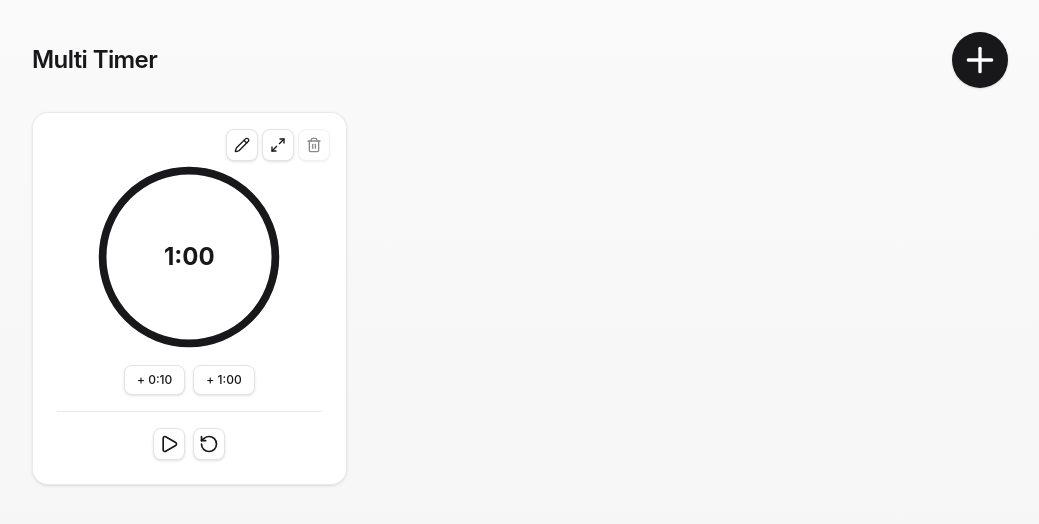
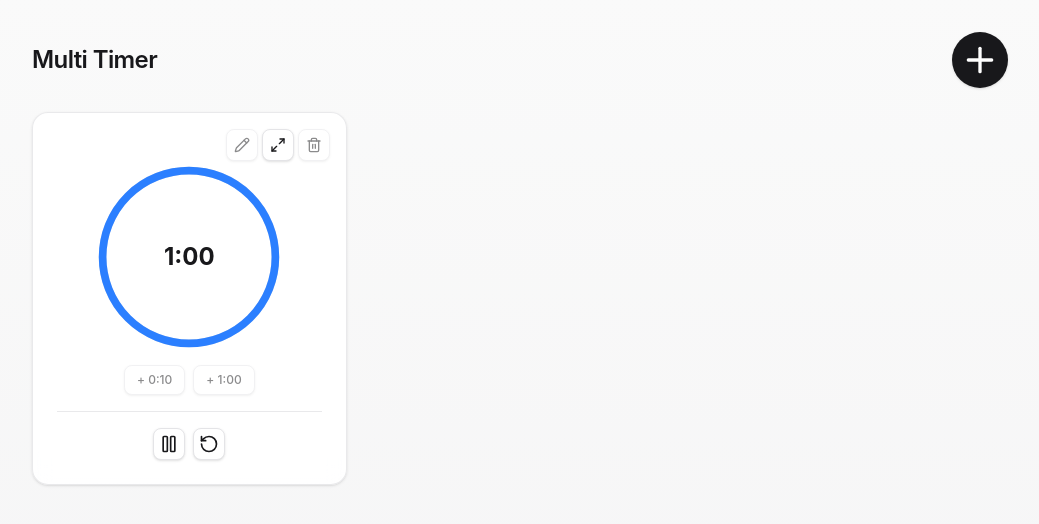
Before and after one commit to gnkm/multi-timer, a React (Vite) app: page / in a window 1280 px wide. Both pictures are taken after a click on the button 289 px from the left and 444 px from the top of the page. Shown: the top 524 px of the page, without its empty margins (120-1159 px from the left). Built offline with nearby package versions, Linux system fonts and the light colour scheme.

Commit message:
feat: タイマー開始・停止・リセット機能追加

```diff
--- a/src/components/timer/timer-primary-controls.tsx
+++ b/src/components/timer/timer-primary-controls.tsx
@@ -1,4 +1,5 @@
 import { Pause, Play, RotateCcw } from "lucide-react";
+import { useTimerStore } from "@/stores/timer-store";
 import type { Timer } from "@/types/timer";
 import { TimerIconButton } from "./timer-icon-button";
 
@@ -10,6 +11,9 @@ export function TimerPrimaryControls({ timer }: TimerPrimaryControlsProps) {
   const isRunning = timer.status === "running";
   const isStopped = timer.status === "stopped";
   const canStart = isStopped && timer.remainingSeconds > 0;
+  const resetTimer = useTimerStore((state) => state.resetTimer);
+  const startTimer = useTimerStore((state) => state.startTimer);
+  const stopTimer = useTimerStore((state) => state.stopTimer);
 
   return (
     <div className="flex w-full items-center justify-center gap-2 border-t border-zinc-200/80 pt-4 dark:border-zinc-800/80">
@@ -18,13 +22,25 @@ export function TimerPrimaryControls({ timer }: TimerPrimaryControlsProps) {
         label={isRunning ? "停止" : "開始"}
       >
         {isRunning ? (
-          <Pause aria-hidden="true" className="size-5" />
+          <Pause
+            aria-hidden="true"
+            className="size-5"
+            onClick={() => stopTimer(timer.id)}
+          />
         ) : (
-          <Play aria-hidden="true" className="size-5" />
+          <Play
+            aria-hidden="true"
+            className="size-5"
+            onClick={() => startTimer(timer.id)}
+          />
         )}
       </TimerIconButton>
       <TimerIconButton label="リセット">
-        <RotateCcw aria-hidden="true" className="size-5" />
+        <RotateCcw
+          aria-hidden="true"
+          className="size-5"
+          onClick={() => resetTimer(timer.id)}
+        />
       </TimerIconButton>
     </div>
   );
```
